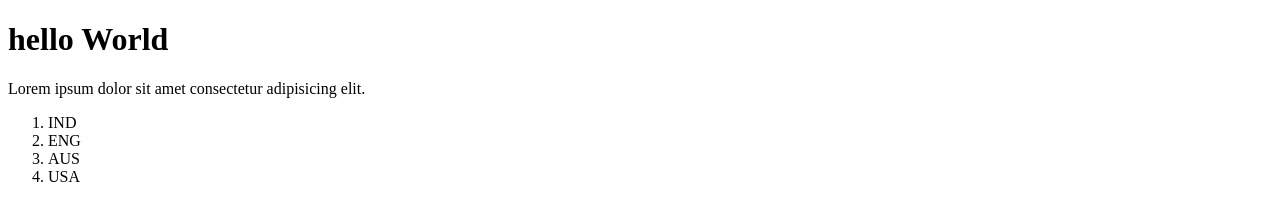
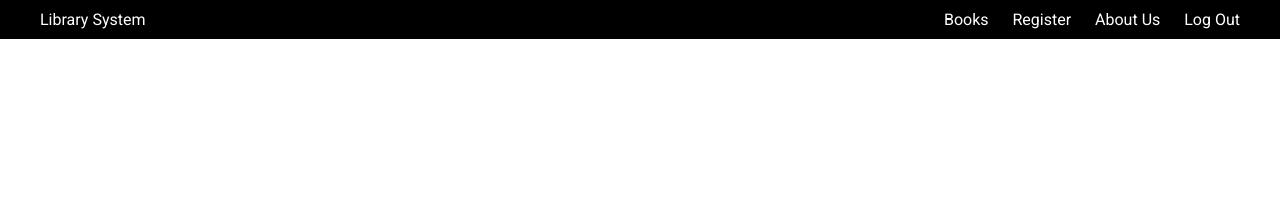
Before and after one commit to kzmsyed/kazrepo, a plain HTML site: page index.html in a window 1280 px wide. Drawn offline with Linux system fonts and the light colour scheme.

Commit message:
my final

```diff
--- a/index.html
+++ b/index.html
@@ -1,18 +1,20 @@
 <!DOCTYPE html>
 <html lang="en">
-<head>
-    <meta charset="UTF-8">
-    <meta name="viewport" content="width=device-width, initial-scale=1.0">
+  <head>
+    <meta charset="UTF-8" />
+    <meta name="viewport" content="width=device-width, initial-scale=1.0" />
     <title>Document</title>
-</head>
-<body>
-    <h1>hello World</h1>
-    <p>Lorem ipsum dolor sit amet consectetur adipisicing elit.</p>
-    <ol>
-        <li>IND</li>
-        <li>ENG</li>
-        <li>AUS</li>
-        <li>USA</li>
-    </ol>
-</body>
+    <link rel="stylesheet" href="./style.css" />
+  </head>
+  <body>
+    <nav>
+      <a href="#">Library System</a>
+      <div>
+        <a href="#">Books</a>
+        <a href="#">Register</a>
+        <a href="#">About Us</a>
+        <a href="#">Log Out</a>
+      </div>
+    </nav>
+  </body>
 </html>
--- /dev/null
+++ b/style.css
@@ -0,0 +1,21 @@
+@import url('https://fonts.googleapis.com/css2?family=Inter:ital,opsz,wght@0,14..32,100..900;1,14..32,100..900&family=Roboto:ital,wght@0,100;0,300;0,400;0,500;0,700;0,900;1,100;1,300;1,400;1,500;1,700;1,900&display=swap');
+*{
+
+    margin: 0px;
+    padding: 0px;
+    font-family: "Roboto", serif;
+
+}
+
+nav{
+    background-color: black;
+    display: flex;
+    justify-content: space-between;
+    padding: 10px 30px;
+}
+
+nav>a,nav>div>a{
+    color: white;
+    text-decoration: none;
+    margin-inline:10px;
+}
```
